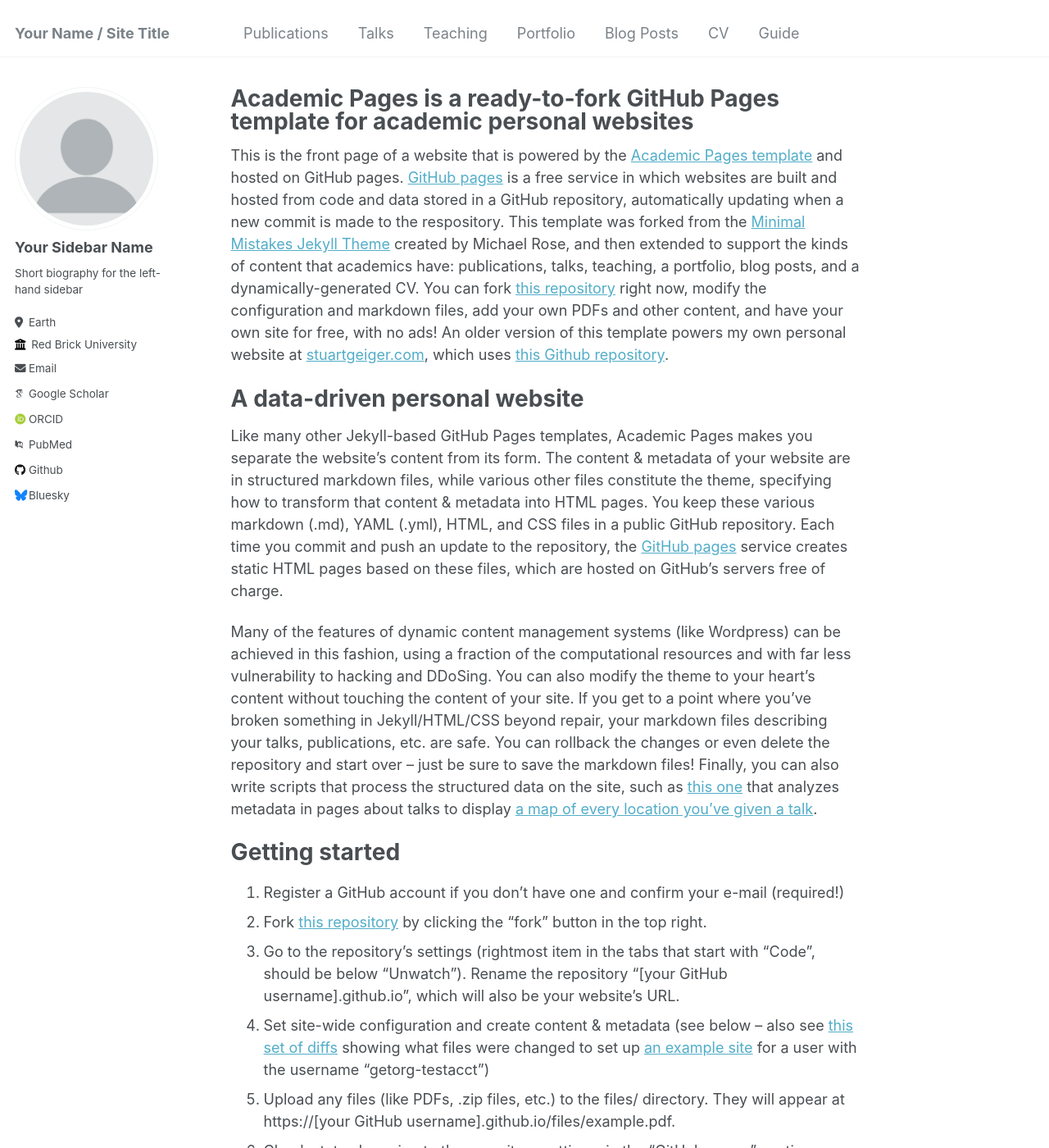
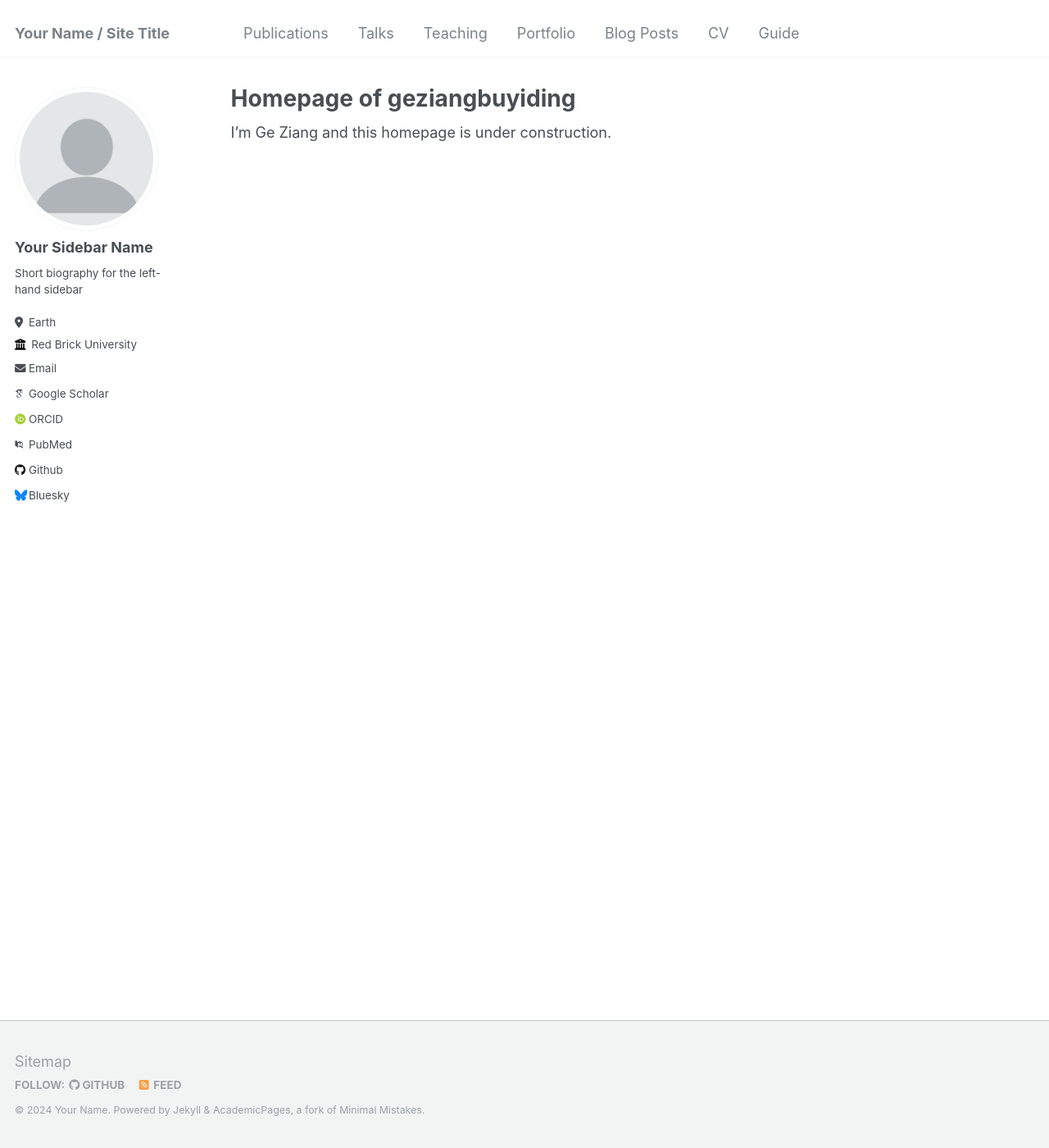
Before and after one commit to geziangfinn/geziangfinn.github.io, a Jekyll site: the page built from _pages/about.md, in a window 1280 px wide and 1400 px high. Shown: the whole window at 82% size. Built offline with Jekyll 4.4.1, drawn with Linux system fonts in a browser that asks for light colours; some web fonts are replaced; some of the changed text lies outside the part shown.

Commit message:
first edit

```diff
--- a/_pages/about.md
+++ b/_pages/about.md
@@ -1,13 +1,15 @@
 ---
 permalink: /
-title: "Academic Pages is a ready-to-fork GitHub Pages template for academic personal websites"
+title: "Homepage of geziangbuyiding"
 author_profile: true
 redirect_from:
   - /about/
   - /about.html
 ---
 
-This is the front page of a website that is powered by the [Academic Pages template](https://github.com/academicpages/academicpages.github.io) and hosted on GitHub pages. [GitHub pages](https://pages.github.com) is a free service in which websites are built and hosted from code and data stored in a GitHub repository, automatically updating when a new commit is made to the respository. This template was forked from the [Minimal Mistakes Jekyll Theme](https://mmistakes.github.io/minimal-mistakes/) created by Michael Rose, and then extended to support the kinds of content that academics have: publications, talks, teaching, a portfolio, blog posts, and a dynamically-generated CV. You can fork [this repository](https://github.com/academicpages/academicpages.github.io) right now, modify the configuration and markdown files, add your own PDFs and other content, and have your own site for free, with no ads! An older version of this template powers my own personal website at [stuartgeiger.com](http://stuartgeiger.com), which uses [this Github repository](https://github.com/staeiou/staeiou.github.io).
+I'm Ge Ziang and this homepage is under construction.
+
+<!--This is the front page of a website that is powered by the [Academic Pages template](https://github.com/academicpages/academicpages.github.io) and hosted on GitHub pages. [GitHub pages](https://pages.github.com) is a free service in which websites are built and hosted from code and data stored in a GitHub repository, automatically updating when a new commit is made to the respository. This template was forked from the [Minimal Mistakes Jekyll Theme](https://mmistakes.github.io/minimal-mistakes/) created by Michael Rose, and then extended to support the kinds of content that academics have: publications, talks, teaching, a portfolio, blog posts, and a dynamically-generated CV. You can fork [this repository](https://github.com/academicpages/academicpages.github.io) right now, modify the configuration and markdown files, add your own PDFs and other content, and have your own site for free, with no ads! An older version of this template powers my own personal website at [stuartgeiger.com](http://stuartgeiger.com), which uses [this Github repository](https://github.com/staeiou/staeiou.github.io).
 
 A data-driven personal website
 ======
@@ -46,4 +48,4 @@
 
 For more info
 ------
-More info about configuring Academic Pages can be found in [the guide](https://academicpages.github.io/markdown/). The [guides for the Minimal Mistakes theme](https://mmistakes.github.io/minimal-mistakes/docs/configuration/) (which this theme was forked from) might also be helpful.
+More info about configuring Academic Pages can be found in [the guide](https://academicpages.github.io/markdown/). The [guides for the Minimal Mistakes theme](https://mmistakes.github.io/minimal-mistakes/docs/configuration/) (which this theme was forked from) might also be helpful.-->
```
